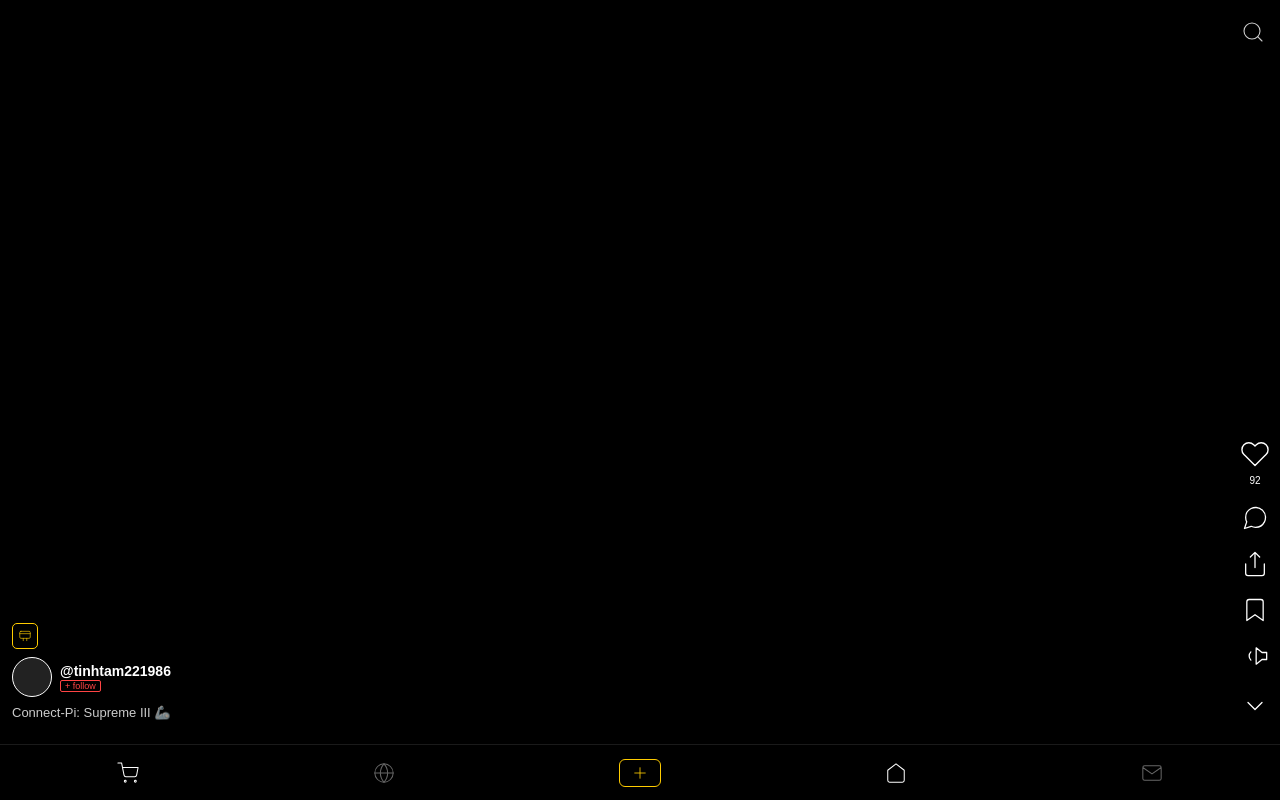
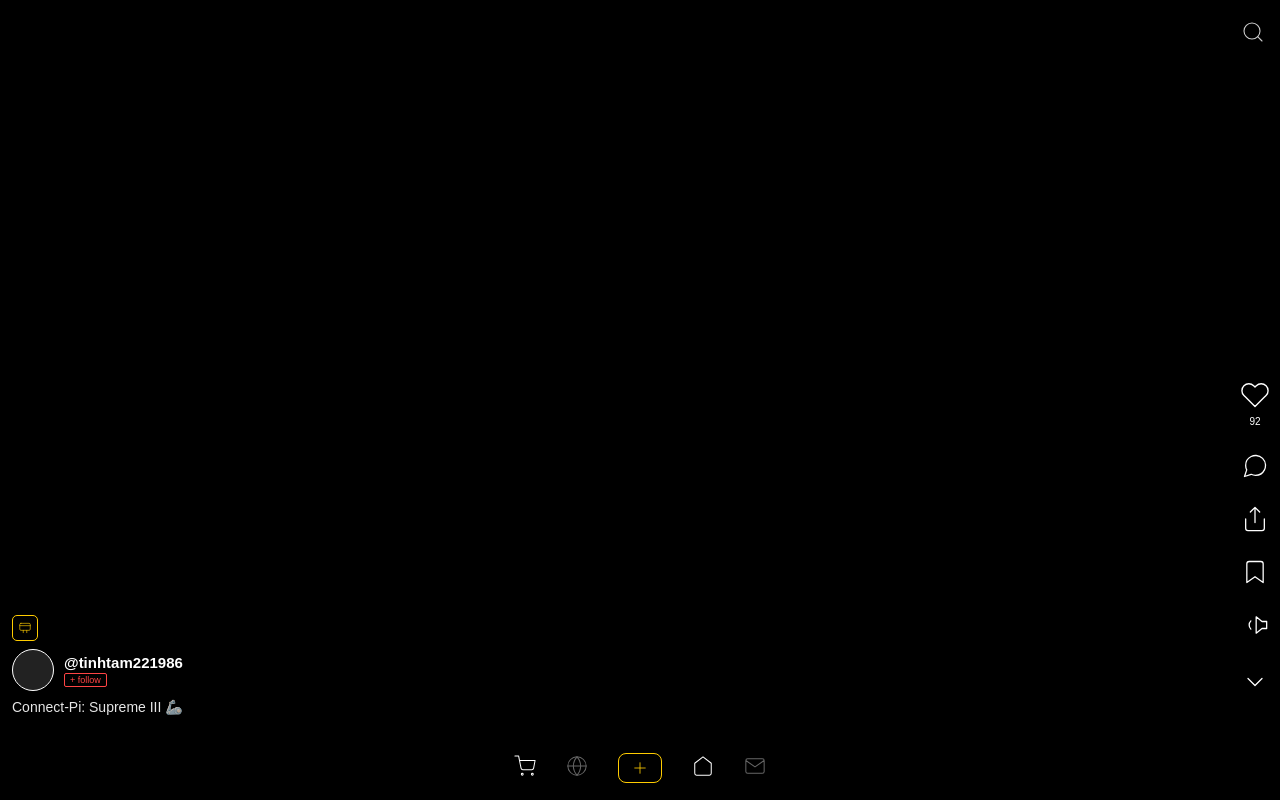
Before and after one commit to tinhtam221986/CONNECT-PI-SUPREME-III, a Next.js app: page / in a window 1280 px wide. Built offline with nearby package versions, Linux system fonts and the light colour scheme.

Commit message:
Update page.tsx

```diff
--- a/app/page.tsx
+++ b/app/page.tsx
@@ -9,80 +9,75 @@ export default function SupremeMasterApp() {
   return (
     <div style={{ position: 'relative', width: '100vw', height: '100vh', backgroundColor: '#000', overflow: 'hidden', color: '#fff', fontFamily: 'sans-serif' }}>
 
-      {/* MÀN HÌNH FEED VIDEO */}
       {view === 'feed' && (
         <>
-          {/* SEARCH NẰM GỌN GÀNG GÓC TRÊN */}
           <div style={{ position: 'absolute', top: '20px', right: '15px', zIndex: 100, opacity: 0.8 }}><SupremeIcon name="search" size={24} /></div>
 
-          {/* CỘT ICON PHẢI - TINH CHỈNH MẢNH 0.9MM */}
-          <div style={{ position: 'absolute', right: '10px', bottom: '80px', display: 'flex', flexDirection: 'column', gap: '18px', alignItems: 'center', zIndex: 100 }}>
+          {/* 1. DÀN ĐỀU CÁC NÚT BÊN PHẢI (Lấy tim làm mốc) */}
+          <div style={{
+            position: 'absolute', right: '10px', bottom: '100px',
+            display: 'flex', flexDirection: 'column',
+            gap: '25px', // Tăng gap và cố định để dàn đều từ tim xuống
+            alignItems: 'center', zIndex: 100
+          }}>
             <div style={{ textAlign: 'center' }}><SupremeIcon name="heart" size={30} /><div style={{ fontSize: '10px', marginTop: '2px' }}>92</div></div>
             <SupremeIcon name="comment" size={28} />
             <SupremeIcon name="share" size={28} />
             <SupremeIcon name="save" size={28} />
 
+            {/* 3 & 4. NÚT LOA VÀ MENU CHUẨN HÓA (Phục hồi chức năng và ngăn cách) */}
             <div style={{ position: 'relative' }}>
-              <div onClick={() => setShowVolMenu(!showVolMenu)}><SupremeIcon name="volume" size={28} flip={true} /></div>
+              <div onClick={() => setShowVolMenu(!showVolMenu)} style={{ cursor: 'pointer' }}><SupremeIcon name="volume" size={28} flip={true} /></div>
               {showVolMenu && (
-                <div style={{ position: 'absolute', right: '45px', bottom: '0', width: '120px', backgroundColor: 'rgba(10,10,10,0.95)', borderRadius: '8px', border: '0.5px solid #333' }}>
-                  <div style={{ padding: '10px', fontSize: '11px', borderBottom: '0.5px solid #222' }}>Âm thanh: Bật</div>
-                  <div style={{ padding: '10px', fontSize: '11px' }}>Lưu âm thanh</div>
+                <div style={{ position: 'absolute', right: '45px', bottom: '0', width: '130px', backgroundColor: 'rgba(15,15,15,0.95)', borderRadius: '10px', border: '0.5px solid #333', boxShadow: '0 4px 15px rgba(0,0,0,0.5)' }}>
+                  <div style={{ padding: '12px', fontSize: '12px', color: '#fff' }}>Âm thanh: Bật</div>
+                  <div style={{ height: '0.5px', backgroundColor: '#333', margin: '0 10px' }}></div> {/* Ngăn cách chuẩn */}
+                  <div style={{ padding: '12px', fontSize: '12px', color: '#fff' }}>Lưu âm thanh</div>
                 </div>
               )}
             </div>
-            <SupremeIcon name="chevron" size={28} />
+            {/* 3. NÚT V #5 PHỤC HỒI TÁC DỤNG (Bấm để đổi view hoặc đóng menu) */}
+            <div onClick={() => setShowVolMenu(false)} style={{ cursor: 'pointer' }}><SupremeIcon name="chevron" size={28} /></div>
           </div>
 
-          {/* THÔNG TIN NGƯỜI DÙNG - TINH GỌN */}
-          <div style={{ position: 'absolute', bottom: '80px', left: '12px', zIndex: 100, display: 'flex', flexDirection: 'column', gap: '8px' }}>
+          {/* 5. CỤM THÔNG TIN BÊN TRÁI (Hạ thấp xuống gần thanh điều hướng) */}
+          <div style={{ position: 'absolute', bottom: '85px', left: '12px', zIndex: 100, display: 'flex', flexDirection: 'column', gap: '8px' }}>
             <div style={{ width: '24px', height: '24px', borderRadius: '5px', border: '0.8px solid #ffcc00', display: 'flex', alignItems: 'center', justifyContent: 'center' }}><SupremeIcon name="store" size={14} color="#ffcc00" /></div>
-            <div style={{ display: 'flex', alignItems: 'center', gap: '8px' }}>
-              <div style={{ width: '38px', height: '38px', borderRadius: '50%', border: '0.8px solid #fff', backgroundColor: '#222' }} />
+            <div style={{ display: 'flex', alignItems: 'center', gap: '10px' }}>
+              <div style={{ width: '40px', height: '40px', borderRadius: '50%', border: '1px solid #fff', backgroundColor: '#222' }} />
               <div>
-                <div style={{ fontWeight: 'bold', fontSize: '14px' }}>@tinhtam221986</div>
-                <div style={{ fontSize: '9px', color: '#ff4444', border: '0.5px solid #ff4444', width: 'fit-content', padding: '0px 4px', borderRadius: '2px', marginTop: '1px' }}>+ follow</div>
+                <div style={{ fontWeight: 'bold', fontSize: '15px' }}>@tinhtam221986</div>
+                <div style={{ fontSize: '9px', color: '#ff4444', border: '0.5px solid #ff4444', width: 'fit-content', padding: '1px 5px', borderRadius: '2px', marginTop: '2px' }}>+ follow</div>
               </div>
             </div>
-            <p style={{ fontSize: '13px', margin: 0, opacity: 0.8 }}>Connect-Pi: Supreme III 🦾</p>
+            <p style={{ fontSize: '14px', margin: 0, opacity: 0.9 }}>Connect-Pi: Supreme III 🦾</p>
           </div>
         </>
       )}
 
-      {/* TRANG UPLOAD (NÚT #8) */}
-      {view === 'upload' && (
-        <div style={{ position: 'absolute', inset: 0, backgroundColor: '#000', padding: '30px 15px', zIndex: 2000 }}>
-          <div onClick={() => setView('feed')} style={{ marginBottom: '20px' }}><SupremeIcon name="chevron" size={26} color="#ffcc00" /></div>
-          <h2 style={{ fontSize: '18px', color: '#fff' }}>TẢI VIDEO 🚀</h2>
-          <div style={{ width: '100%', height: '200px', border: '1px dashed #ffcc00', borderRadius: '12px', display: 'flex', alignItems: 'center', justifyContent: 'center', marginTop: '15px' }}>
-             <SupremeIcon name="plus" size={32} color="#ffcc00" />
-          </div>
-          <textarea placeholder="Mô tả video..." style={{ width: '100%', backgroundColor: '#111', border: '0.5px solid #333', padding: '12px', color: '#fff', marginTop: '15px', borderRadius: '10px', fontSize: '14px', outline: 'none' }} />
-        </div>
-      )}
+      {/* 2 & 6. THANH ĐIỀU HƯỚNG TRONG SUỐT & THU GỌN KHOẢNG CÁCH NÚT */}
+      <div style={{
+        position: 'fixed', bottom: 0, width: '100%', height: '65px',
+        display: 'flex', alignItems: 'center', justifyContent: 'center', // Căn giữa toàn bộ cụm nút
+        backgroundColor: 'transparent', // Trong suốt hoàn toàn
+        zIndex: 1000
+      }}>
+        {/* Container bọc các nút để co cụm lại, không dàn trải hết màn hình */}
+        <div style={{ display: 'flex', alignItems: 'center', gap: '30px', backgroundColor: 'rgba(0,0,0,0.4)', padding: '10px 25px', borderRadius: '30px' }}>
+          <div onClick={() => setView('feed')} style={{ opacity: view === 'feed' ? 1 : 0.4 }}><SupremeIcon name="cart" size={22} /></div>
+          <div style={{ opacity: 0.4 }}><SupremeIcon name="global" size={22} /></div>
 
-      {/* THANH ĐIỀU HƯỚNG SIÊU TINH GỌN - CHUẨN TỈ LỆ 1:1 */}
-      <div style={{
-        position: 'fixed', bottom: 0, width: '100%', height: '55px',
-        display: 'flex', alignItems: 'center', backgroundColor: 'rgba(0,0,0,0.95)',
-        borderTop: '0.5px solid #1a1a1a', zIndex: 1000
-      }}>
-        <div onClick={() => setView('feed')} style={{ flex: 1, display: 'flex', justifyContent: 'center', opacity: view === 'feed' ? 1 : 0.4 }}><SupremeIcon name="cart" size={22} /></div>
-        <div style={{ flex: 1, display: 'flex', justifyContent: 'center', opacity: 0.4 }}><SupremeIcon name="global" size={22} /></div>
-
-        {/* NÚT CỘNG TRUNG TÂM (#8) */}
-        <div style={{ flex: 1, display: 'flex', justifyContent: 'center' }}>
-          <div onClick={() => setView('upload')} style={{ width: '40px', height: '26px', borderRadius: '6px', border: '1.2px solid #ffcc00', display: 'flex', alignItems: 'center', justifyContent: 'center', backgroundColor: view === 'upload' ? '#ffcc00' : 'transparent' }}>
+          <div onClick={() => setView('upload')} style={{
+            width: '42px', height: '28px', borderRadius: '8px', border: '1.5px solid #ffcc00',
+            display: 'flex', alignItems: 'center', justifyContent: 'center',
+            backgroundColor: view === 'upload' ? '#ffcc00' : 'transparent'
+          }}>
             <SupremeIcon name="plus" size={18} color={view === 'upload' ? "#000" : "#ffcc00"} />
           </div>
+
+          <div onClick={() => setView('feed')} style={{ opacity: view === 'feed' ? 1 : 0.4 }}><SupremeIcon name="home" size={22} /></div>
+          <div style={{ opacity: 0.4 }}><SupremeIcon name="mail" size={22} /></div>
         </div>
-
-        {/* NÚT HOME (#7) - ĐÃ KHÔI PHỤC HOẠT ĐỘNG */}
-        <div onClick={() => setView('feed')} style={{ flex: 1, display: 'flex', justifyContent: 'center', opacity: view === 'feed' ? 1 : 0.4 }}>
-          <SupremeIcon name="home" size={22} />
-        </div>
-
-        <div style={{ flex: 1, display: 'flex', justifyContent: 'center', opacity: 0.4 }}><SupremeIcon name="mail" size={22} /></div>
       </div>
     </div>
   );
```
